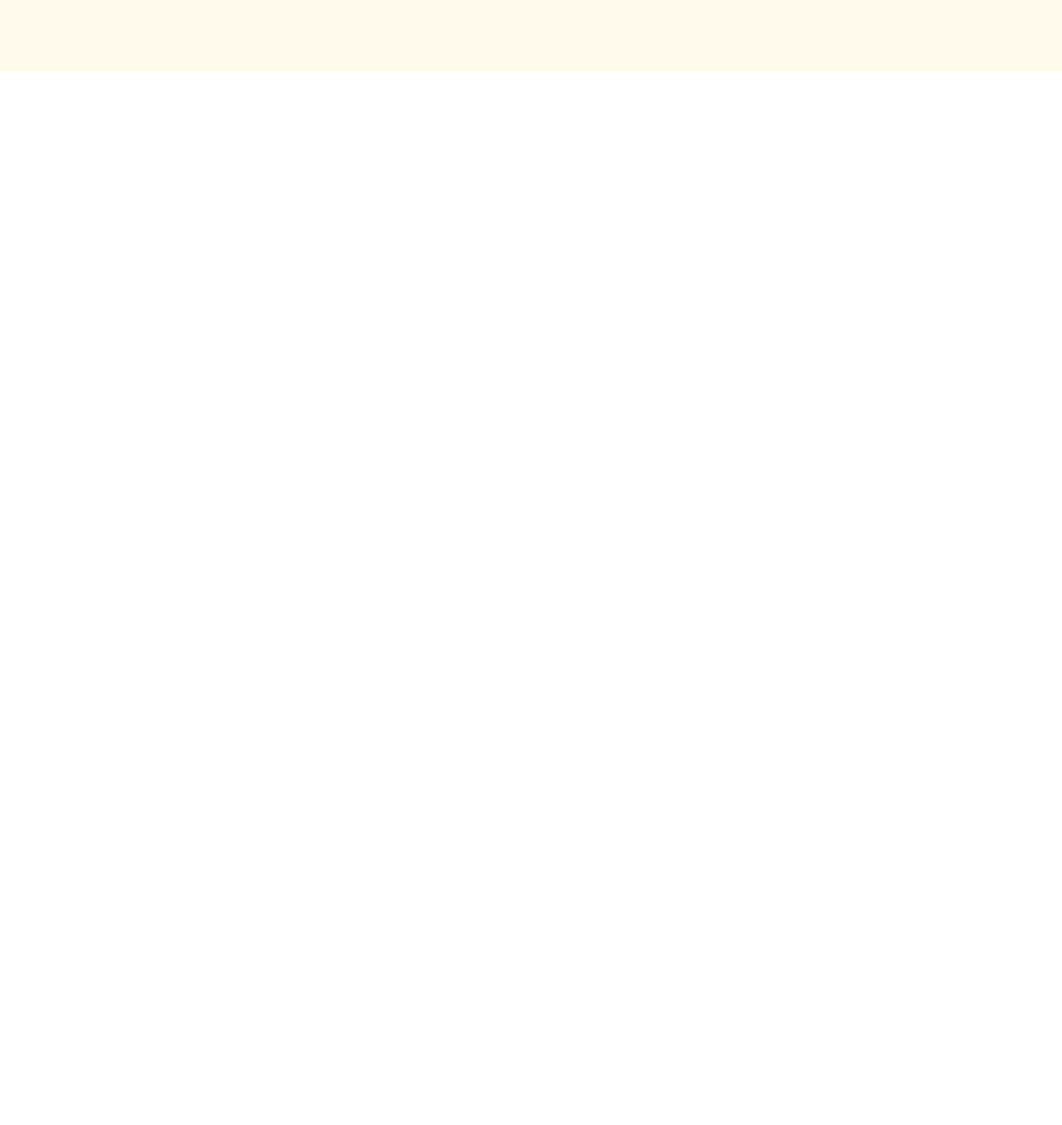
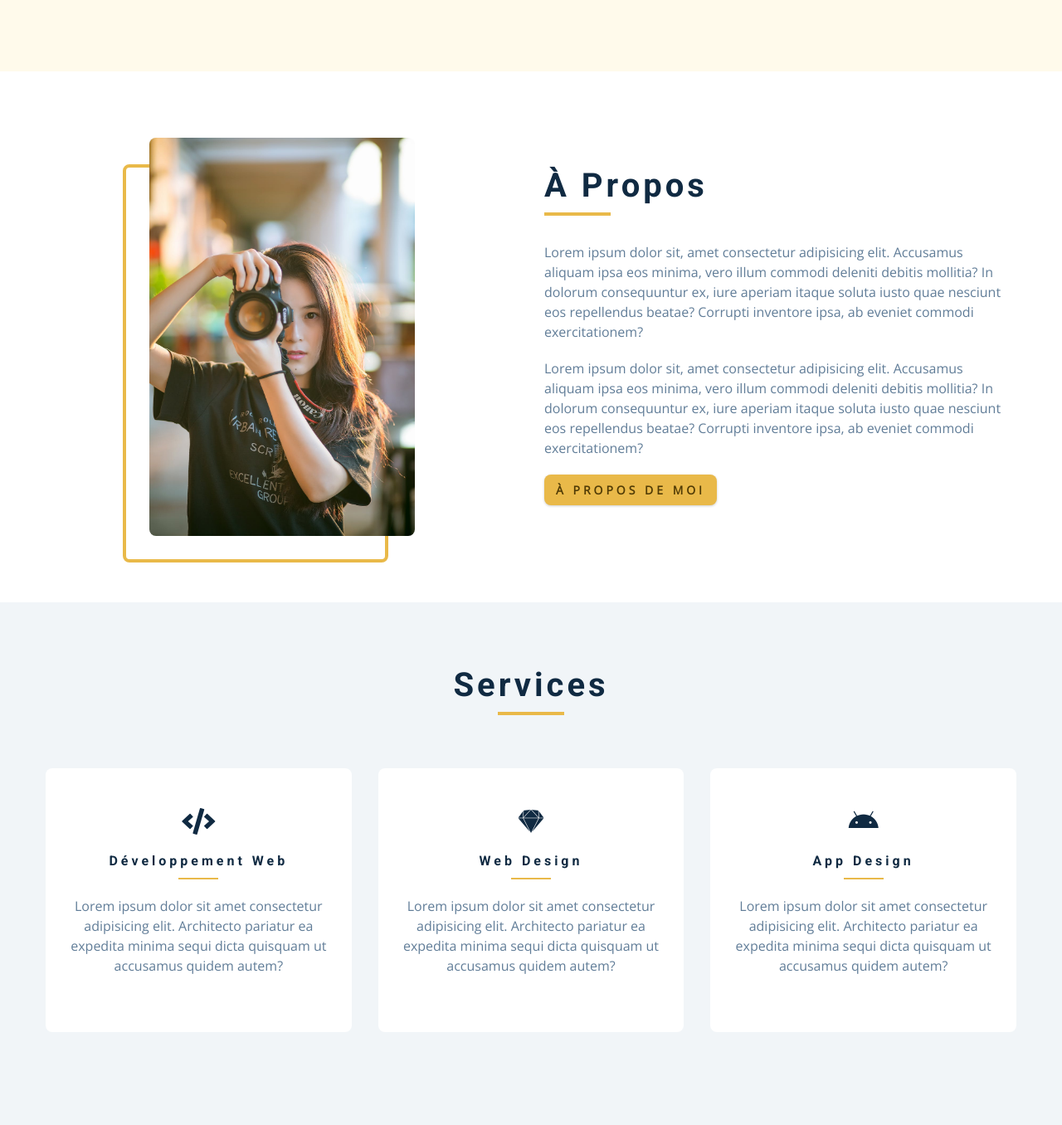
Before and after one commit to Fixito/portfolio-course-project, a plain HTML site: page index.html in a window 1280 px wide. Shown: the part 714-2070 px from the top of the page at 83% size. Before the commit the page ends 800 px from the top, so only its background shows below. Drawn offline with nearby package versions, Linux system fonts and the light colour scheme.

Commit message:
added services section html + css

```diff
--- a/css/styles.css
+++ b/css/styles.css
@@ -171,6 +171,15 @@ p {
   margin-bottom: 1.25rem;
   background-color: var(--clr-primary-5);
   margin-inline: auto;
+}
+
+.section-title {
+  margin-bottom: 4rem;
+  text-align: center;
+}
+
+.bg-grey {
+  background-color: var(--clr-grey-10);
 }
 
 /*
@@ -380,15 +389,8 @@ Hero
     grid-template-columns: 1fr 1fr;
   }
 
-  .hero-photo {
-    max-width: 25rem;
-    max-height: 30rem;
-    object-fit: cover;
-    border-radius: var(--radius);
-    position: relative;
-  }
-
-  .hero-img::before {
+  .hero-img::before,
+  .about-img::before {
     content: '';
     position: absolute;
     width: 100%;
@@ -399,12 +401,55 @@ Hero
     right: -2rem;
   }
 }
+
+.hero-photo {
+  max-width: 25rem;
+  max-height: 30rem;
+  object-fit: cover;
+  border-radius: var(--radius);
+  position: relative;
+}
+
 /*
 ===============
 About
 ===============
 */
-/* section title added to globals */
+.about-title {
+  text-align: left;
+  margin-bottom: 2rem;
+}
+
+.about-title .underline {
+  margin-left: 0;
+}
+
+.about-center {
+  display: grid;
+  gap: 3rem 2rem;
+}
+
+.about-img {
+  justify-self: center;
+}
+
+@media screen and (min-width: 992px) {
+  .about-center {
+    grid-template-columns: 1fr 1fr;
+  }
+
+  .about-img {
+    position: relative;
+  }
+
+  .about-img::before {
+    left: -2rem;
+  }
+
+  .about-info {
+    align-self: center;
+  }
+}
 
 /*
 ===============
@@ -412,7 +457,56 @@ Services
 ===============
 */
 /* small screen layout setup */
-/* bg-grey in globals */
+.service {
+  background-color: var(--clr-white);
+  padding: 3rem 1.5rem;
+  margin-bottom: 2rem;
+  border-radius: var(--radius);
+  text-align: center;
+  transition: var(--transition);
+}
+
+.service-icon {
+  font-size: 2rem;
+  margin-bottom: 1.5rem;
+}
+
+.service .underline {
+  width: 3rem;
+  height: 0.12rem;
+  transition: var(--transition);
+}
+
+.service p {
+  transition: var(--transition);
+}
+
+.service:hover {
+  background-color: var(--clr-primary-5);
+  color: var(--clr-white);
+}
+
+.service:hover p {
+  color: var(--clr-white);
+}
+
+.service:hover .underline {
+  background-color: var(--clr-white);
+}
+
+@media screen and (min-width: 676px) {
+  .services-center {
+    display: grid;
+    grid-template-columns: 1fr 1fr;
+    column-gap: 2rem;
+  }
+}
+
+@media screen and (min-width: 992px) {
+  .services-center {
+    grid-template-columns: repeat(3, 1fr);
+  }
+}
 
 /*
 ===============
--- a/index.html
+++ b/index.html
@@ -72,8 +72,8 @@
       <div class="section-center hero-center">
         <article class="hero-info">
           <div class="underline"></div>
-          <h1>je m'appelle thomas</h1>
-          <h4>développeur web & web mobile freelance</h4>
+          <h1>je m'appelle John Doe</h1>
+          <h4>développeur web & web mobile</h4>
           <a href="./contact.html" class="btn hero-btn">m'engager</a>
           <!-- social icons -->
           <ul class="social-icons hero-icons">
@@ -95,20 +95,96 @@
           </ul>
         </article>
         <article class="hero-img">
-          <img
-            src="./images/hero-img-thomas.jpg"
-            class="hero-photo"
-            alt="Thomas ROBERT"
-          />
+          <img src="./images/hero-img.jpeg" class="hero-photo" alt="John Doe" />
         </article>
       </div>
     </header>
     <!-- end of header -->
     <!-- about -->
-
+    <section class="section about">
+      <div class="section-center about-center">
+        <!-- about img -->
+        <article class="about-img">
+          <img
+            src="./images/about-img.jpeg"
+            class="hero-photo"
+            alt="about img"
+          />
+        </article>
+        <!-- about info -->
+        <article class="about-info">
+          <!-- section title -->
+          <div class="section-title about-title">
+            <h2>à propos</h2>
+            <div class="underline"></div>
+          </div>
+          <!-- end of section title -->
+          <p>
+            Lorem ipsum dolor sit, amet consectetur adipisicing elit. Accusamus
+            aliquam ipsa eos minima, vero illum commodi deleniti debitis
+            mollitia? In dolorum consequuntur ex, iure aperiam itaque soluta
+            iusto quae nesciunt eos repellendus beatae? Corrupti inventore ipsa,
+            ab eveniet commodi exercitationem?
+          </p>
+          <p>
+            Lorem ipsum dolor sit, amet consectetur adipisicing elit. Accusamus
+            aliquam ipsa eos minima, vero illum commodi deleniti debitis
+            mollitia? In dolorum consequuntur ex, iure aperiam itaque soluta
+            iusto quae nesciunt eos repellendus beatae? Corrupti inventore ipsa,
+            ab eveniet commodi exercitationem?
+          </p>
+          <a href="./about.html" class="btn">à propos de moi</a>
+        </article>
+      </div>
+    </section>
     <!-- end of about -->
     <!-- services -->
-
+    <section class="section bg-grey">
+      <!-- section title -->
+      <div class="section-title">
+        <h2>services</h2>
+        <div class="underline"></div>
+      </div>
+      <!-- end of section title -->
+      <div class="services-center section-center">
+        <!-- single service -->
+        <article class="service">
+          <i class="fas fa-code service-icon"> </i>
+          <h4>développement web</h4>
+          <div class="underline"></div>
+          <p>
+            Lorem ipsum dolor sit amet consectetur adipisicing elit. Architecto
+            pariatur ea expedita minima sequi dicta quisquam ut accusamus quidem
+            autem?
+          </p>
+        </article>
+        <!-- end of single service -->
+        <!-- single service -->
+        <article class="service">
+          <i class="fab fa-sketch service-icon"> </i>
+          <h4>web design</h4>
+          <div class="underline"></div>
+          <p>
+            Lorem ipsum dolor sit amet consectetur adipisicing elit. Architecto
+            pariatur ea expedita minima sequi dicta quisquam ut accusamus quidem
+            autem?
+          </p>
+        </article>
+        <!-- end of single service -->
+        <!-- single service -->
+        <article class="service">
+          <i class="fab fa-android service-icon"> </i>
+          <h4>app design</h4>
+          <div class="underline"></div>
+          <p>
+            Lorem ipsum dolor sit amet consectetur adipisicing elit. Architecto
+            pariatur ea expedita minima sequi dicta quisquam ut accusamus quidem
+            autem?
+          </p>
+        </article>
+        <!-- end of single service -->
+      </div>
+    </section>
     <!-- end of services -->
     <!-- projects -->
 
```
Also changed, not shown: images/hero-img-thomas.jpg (deleted).
